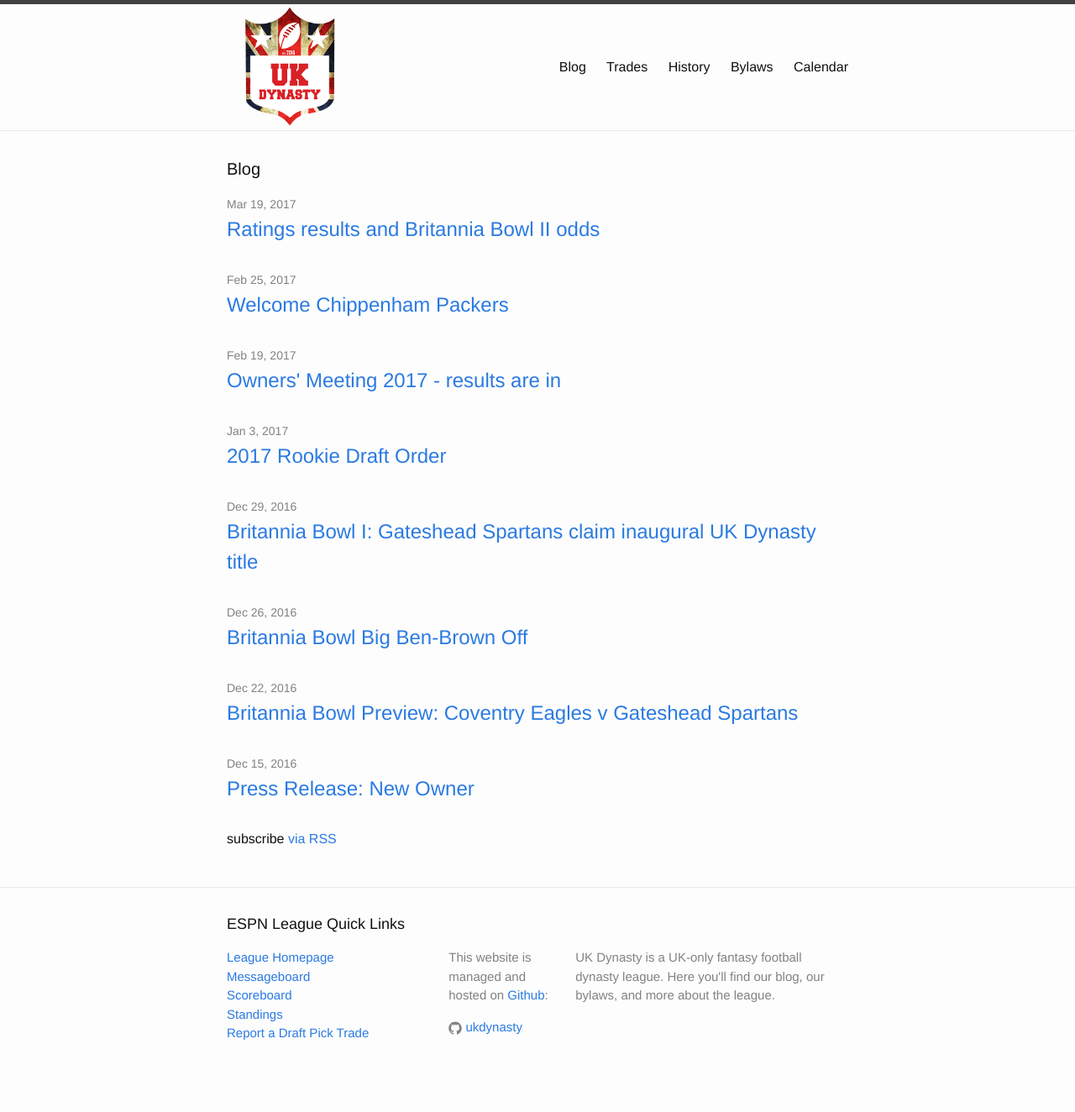
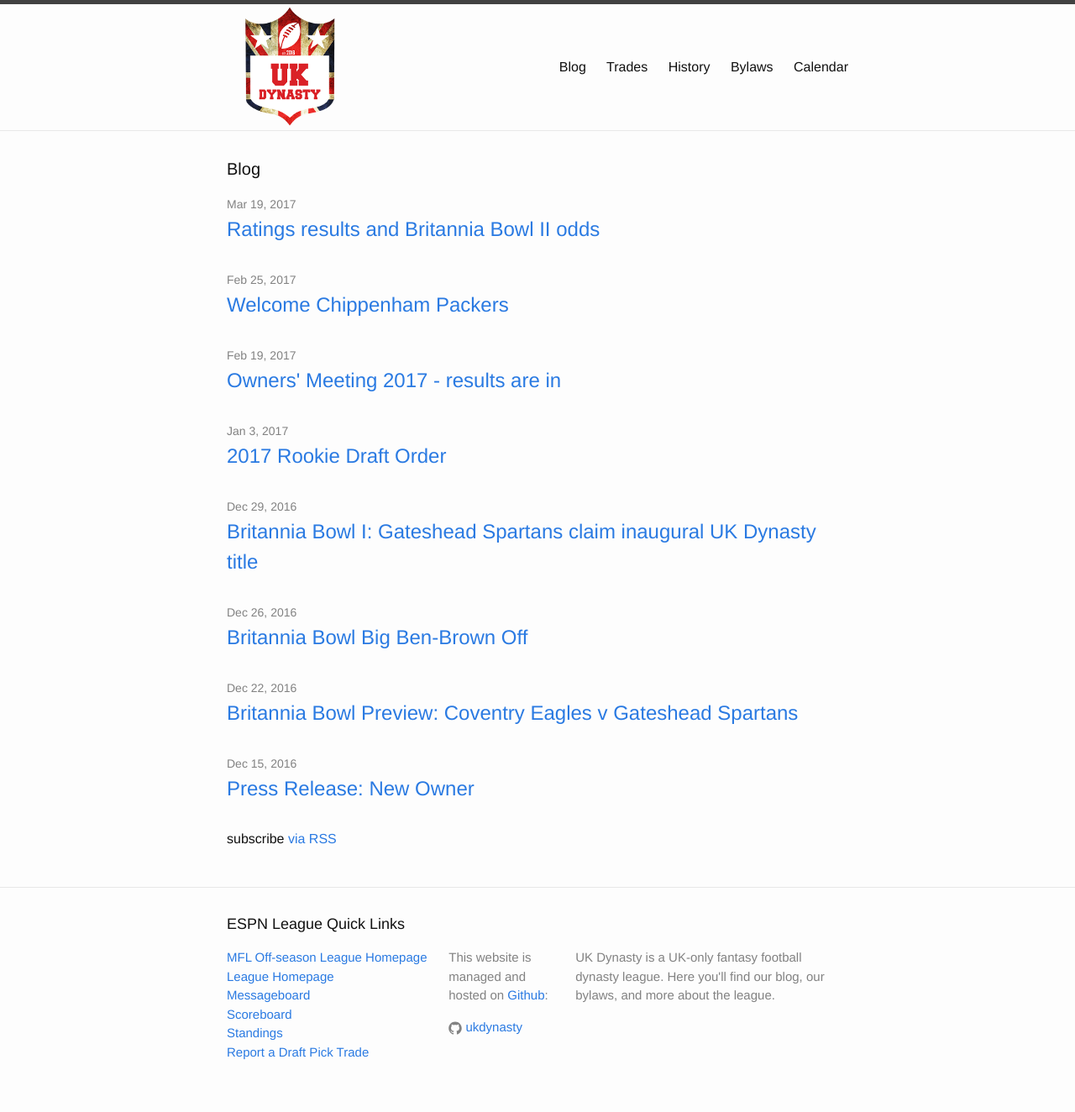
Before and after one commit to UKDynasty/ukdynasty.github.io, a Jekyll site: the page built from index.md, in a window 1280 px wide. Shown: the whole page at 84% size. Built offline with Jekyll 4.4.1, drawn with Linux system fonts in a browser that asks for light colours; before the commit the page ends 1302 px from its top, so only the background shows below that.

Commit message:
Add link to MFL off-season league

```diff
--- a/_includes/footer.html
+++ b/_includes/footer.html
@@ -7,6 +7,7 @@
     <div class="footer-col-wrapper">
       <div class="footer-col footer-col-1">
         <ul class="contact-list">
+          <li><a href="http://www73.myfantasyleague.com/2017/home/61991">MFL Off-season League Homepage</a></li>
           <li><a href="http://games.espn.com/ffl/leagueoffice?leagueId=7168&seasonId=2016">League Homepage</a></li>
           <li><a href="http://games.espn.com/ffl/messageboard?leagueId=7168&typeId=0&topicId=0">Messageboard</a></li>
           <li><a href="http://games.espn.com/ffl/scoreboard?leagueId=7168&seasonId=2016">Scoreboard</a></li>
```
